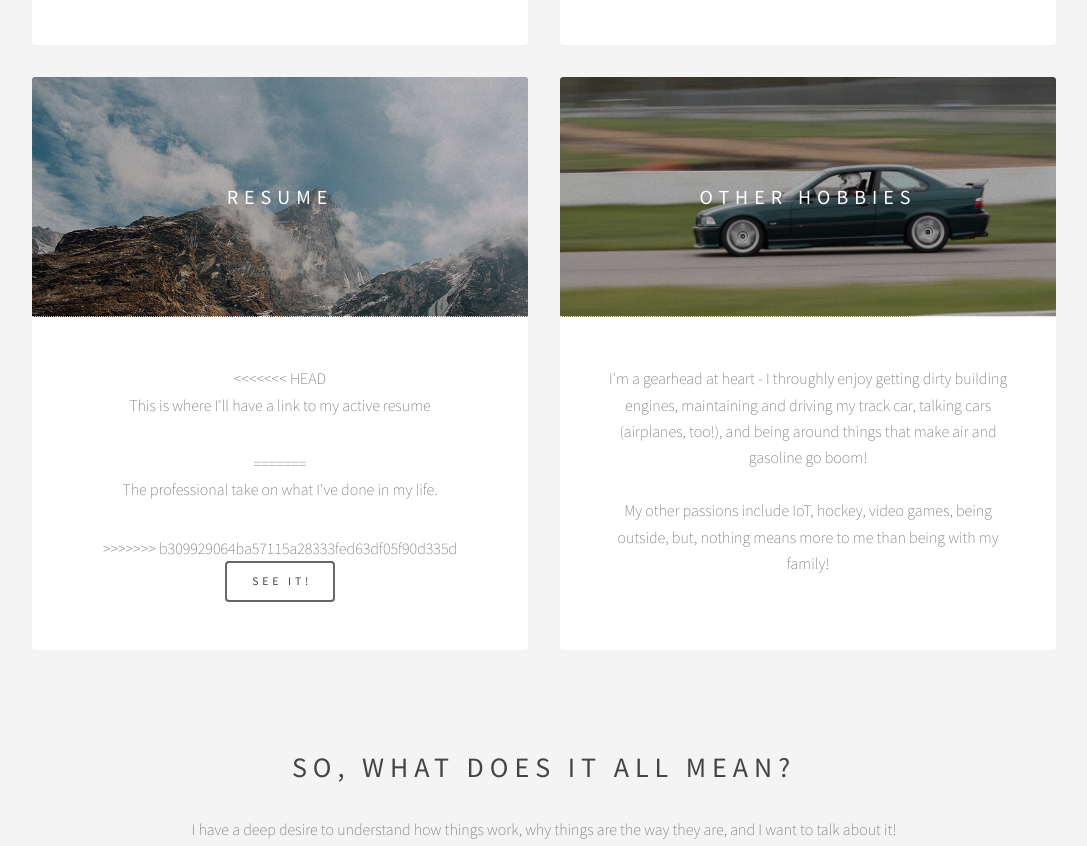
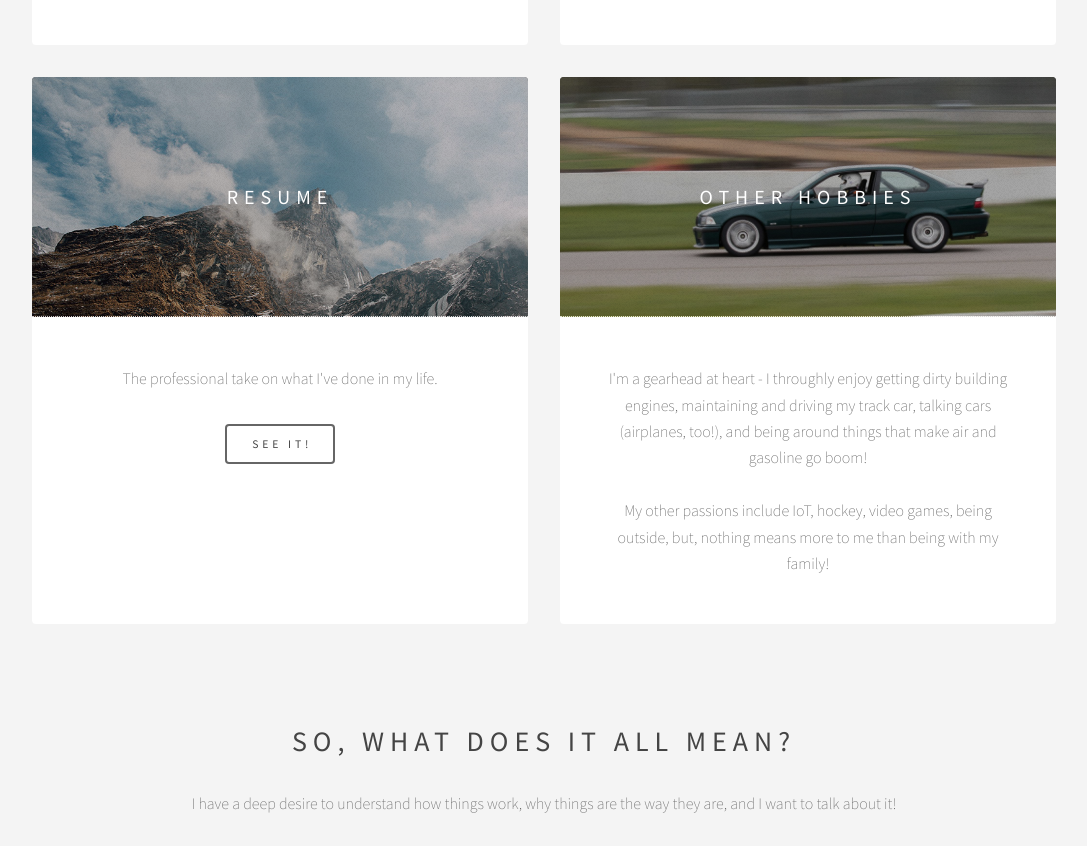
Before and after one commit to JacobTovsen/JacobTovsen.github.io, a plain HTML site: page index.html in a window 1280 px wide. Shown: the part 1886-2732 px from the top of the page, without its empty margins (96-1183 px from the left). Drawn offline with Linux system fonts and the light colour scheme.

Commit message:
changed resume attributes

```diff
--- a/index.html
+++ b/index.html
@@ -65,11 +65,7 @@
 								<a href="#"><img src="images/pic01.jpg" alt="" /></a>
 								<h3>Resume</h3>
 							</header>
-<<<<<<< HEAD
-							<p>This is where I'll have a link to my active resume</p>
-=======
 							<p>The professional take on what I've done in my life.</p>
->>>>>>> b309929064ba57115a28333fed63df05f90d335d
 							<ul class="actions">
 								<li><a href="assets/Jake Tovsen - Resume.pdf" class="button">See It!</a></li>
 							</ul>
```
